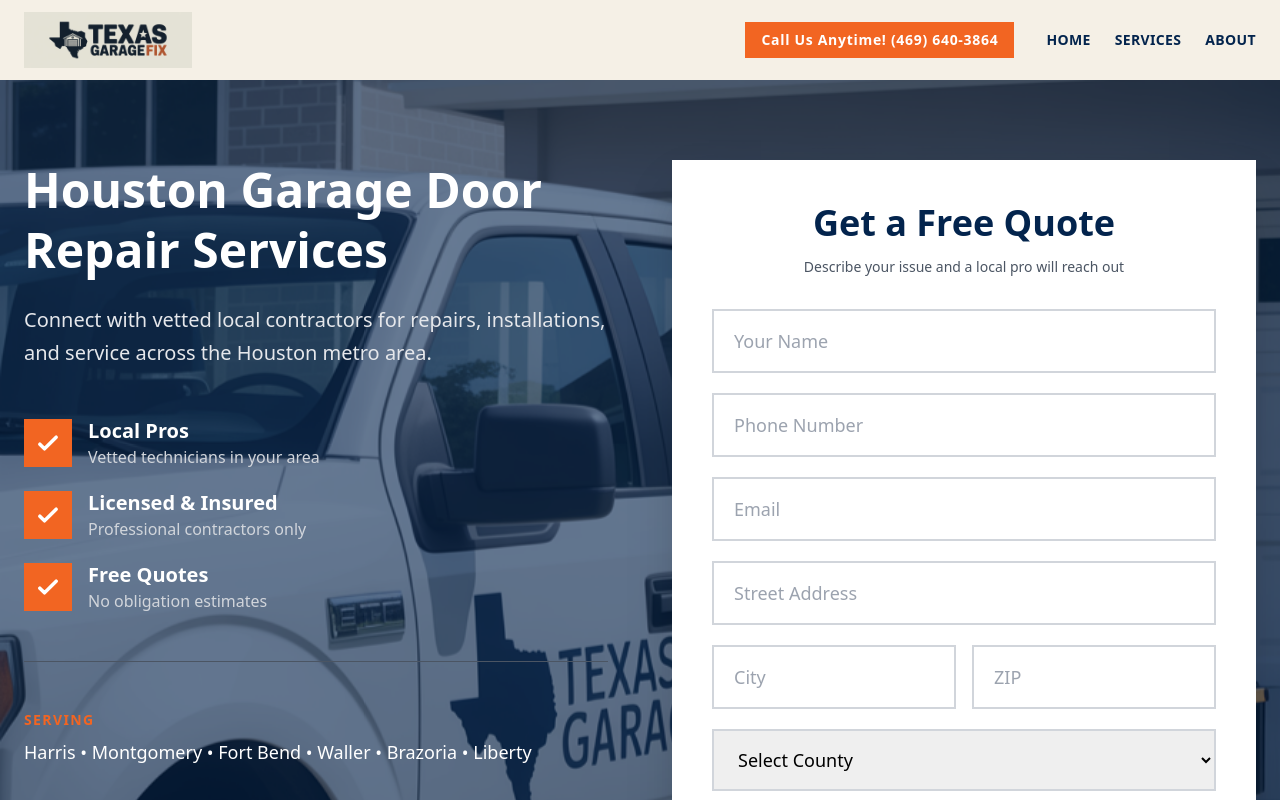
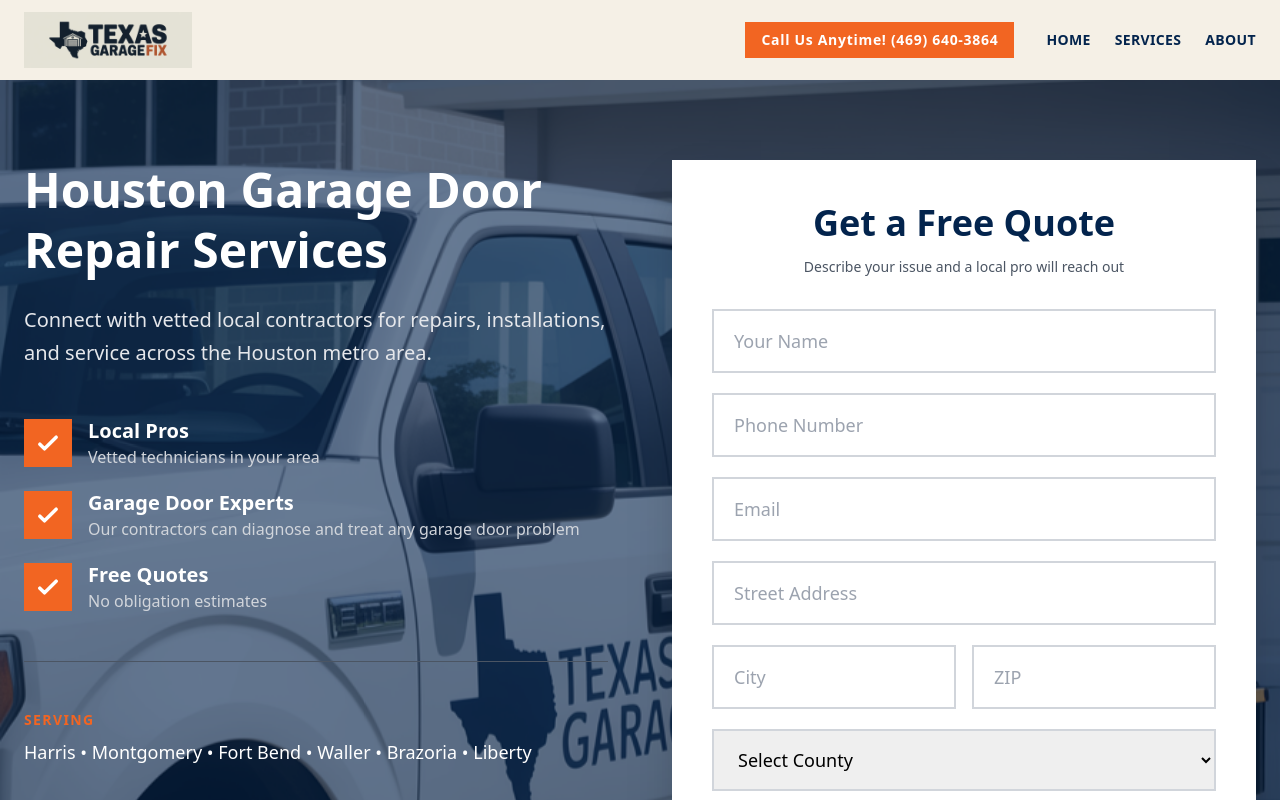
Before and after one commit to jlanddev/texasgaragefix, a Next.js app: page / in a window 1280 px wide. Shown: the top 800 px of the page. Built offline with nearby package versions, Linux system fonts and the light colour scheme.

Commit message:
Update benefit box to Garage Door Experts
🤖 Generated with [Claude Code](https://claude.com/claude-code)

Co-Authored-By: Claude Opus 4.5 <noreply@anthropic.com>

```diff
--- a/app/page.js
+++ b/app/page.js
@@ -147,8 +147,8 @@ export default function HomePage() {
                     </svg>
                   </div>
                   <div>
-                    <div className="text-xl font-bold">Licensed & Insured</div>
-                    <div className="text-gray-300">Professional contractors only</div>
+                    <div className="text-xl font-bold">Garage Door Experts</div>
+                    <div className="text-gray-300">Our contractors can diagnose and treat any garage door problem</div>
                   </div>
                 </div>
 
```
